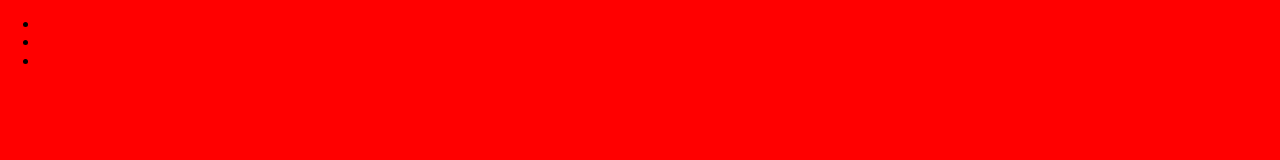
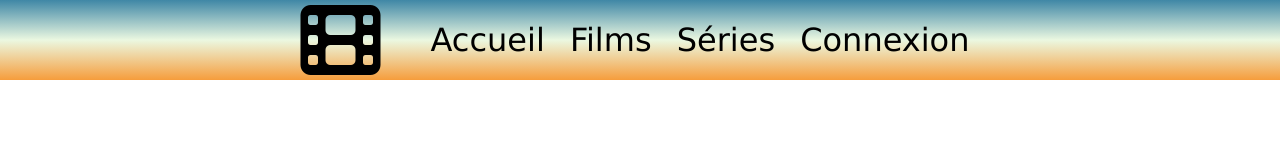
Before and after one commit to Elodie-dev/tp-git-html-css, a plain HTML site: page index.html in a window 1280 px wide. Shown: the top 160 px of the page. Drawn offline with nearby package versions, Linux system fonts and the light colour scheme.

Commit message:
updated nav

```diff
--- a/css/style.css
+++ b/css/style.css
@@ -1,4 +1,29 @@
-body {
-    background-color: #ff0000;
+body
+{
+    padding: 0;
+    margin: 0;
+    min-height: 500vh;
     font-family: Verdana, Geneva, Tahoma, sans-serif;
+
 }
+header
+{
+    display: flex;
+    justify-content: center;
+    align-items: center;
+    width: 100%;
+    background:linear-gradient( #3f87a6, #ebf8e1, #f69d3c);
+    position: sticky;
+    top: 0;
+}
+.fa-film
+{
+    color: black;
+}
+nav li
+{
+    display:inline;
+    list-style: none;
+    padding: 10px;
+    font-size: 2em;
+}
--- a/index.html
+++ b/index.html
@@ -3,23 +3,24 @@
 <head>
     <meta charset="UTF-8">
     <meta name="viewport" content="width=device-width, initial-scale=1.0">
-    <link rel="stylesheet" href="./css/normalize.css">
     <link rel="stylesheet" href="./css/style.css">
     <meta http-equiv="X-UA-Compatible" content="ie=edge">
-    <link rel="stylesheet" href="./css/style.css">
     <title>TP Git HTML CSS</title>
 </head>
 <body>
     <header>
+        <i class="fas fa-film fa-5x"></i>
         <nav>
             <ul>
-                <li></li>
-                <li></li>
-                <li></li>
+                <li>Accueil</li>
+                <li>Films</li>
+                <li>Séries</li>
+                <li>Connexion</li>
             </ul>
         </nav>
     </header>
     <main></main>
     <footer></footer>
+    <script src="https://kit.fontawesome.com/6c62a2001a.js" crossorigin="anonymous"></script>
 </body>
 </html>
```
